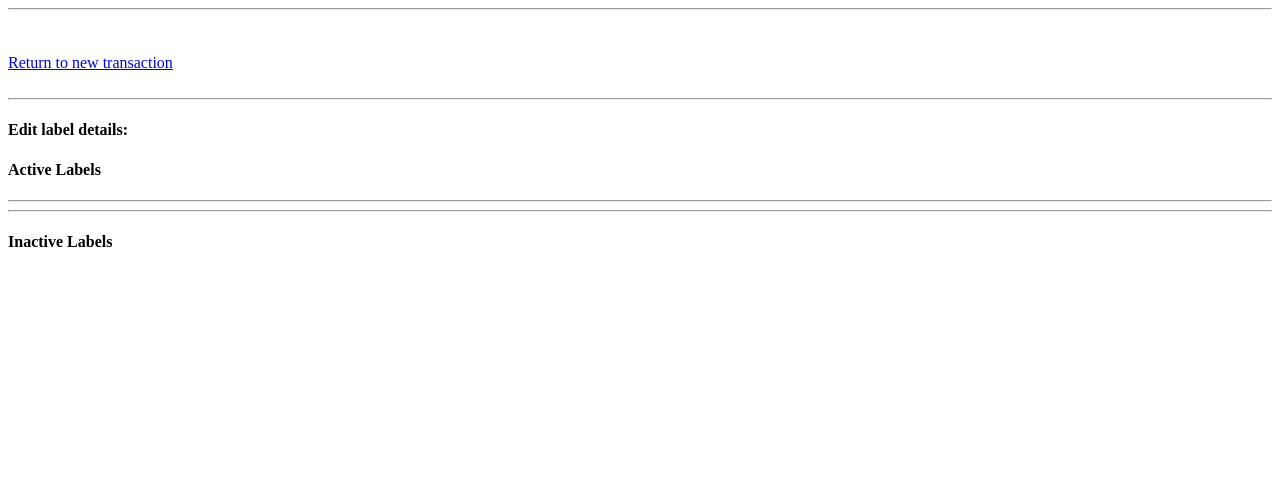
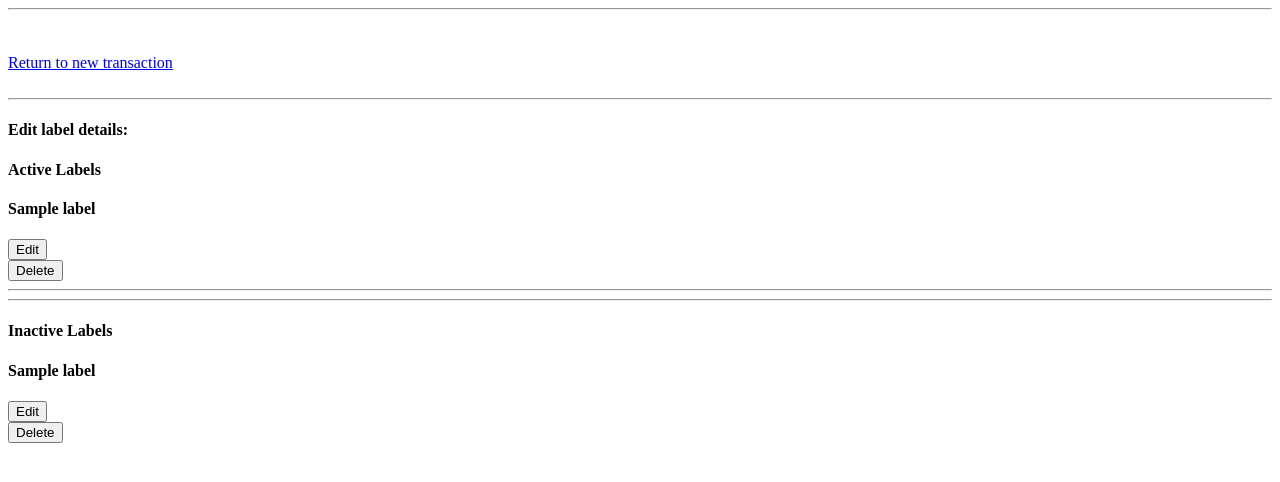
Before and after one commit to ColetteDufficy/piggy_spend_tracker, a Flask app: page /labels in a window 1280 px wide. Shown: the part 268-750 px from the top of the page. Run offline with Flask 2, Linux system fonts and the light colour scheme; a database or web service that is not in the repository returns one stand-in record (values such as "Sample title"); some libraries are stand-ins or nearby versions.

Commit message:
active/deactive fully functional

```diff
--- a/controllers/labels_controller.py
+++ b/controllers/labels_controller.py
@@ -23,7 +23,9 @@ labels_blueprint = Blueprint("labels", __name__)
 @labels_blueprint.route("/labels")
 def labels():
     labels = label_repository.select_all_alphabetically() #the way to access the DB is via the retailer_respository
-    return render_template("labels/index.html", all_labels = labels)
+    labels_active = label_repository.select_all_alphabetically_and_active() #the way to access the DB is via the retailer_respository
+    labels_inactive = label_repository.select_all_alphabetically_and_inactive() #the way to access the DB is via the retailer_respository
+    return render_template("labels/index.html", all_labels = labels, labels_active=labels_active, labels_inactive=labels_inactive)
 
 
 # CREATE
--- a/controllers/transactions_controller.py
+++ b/controllers/transactions_controller.py
@@ -36,7 +36,8 @@ def transactions():
     retailers = retailer_repository.select_all_alphabetically()
     retailers_active = retailer_repository.select_all_alphabetically_and_active()
     labels = label_repository.select_all_alphabetically()
-    return render_template("transactions/index.html", all_transactions=transactions, all_retailers=retailers, retailers_active=retailers_active, all_labels=labels, total=total)
+    labels_active = label_repository.select_all_alphabetically_and_active()
+    return render_template("transactions/index.html", all_transactions=transactions, all_retailers=retailers, retailers_active=retailers_active, all_labels=labels, labels_active=labels_active, total=total)
 
 
 # # NEW
--- a/repositories/label_repository.py
+++ b/repositories/label_repository.py
@@ -44,6 +44,40 @@ def select_all_alphabetically():
     labels = [] #the user cant see or acces the DB directly, so we first need to generate a new list to add ALL labels to it.
 
     sql = "SELECT * FROM labels ORDER BY name"
+    results = run_sql(sql)
+
+    for row in results:
+        label = Label(
+            row['name'], #these are taken from the sql table headers, as opposed to the class constructor names
+            row['active'],
+            row['id'])
+        labels.append(label)
+    return labels
+
+
+
+#SELECT_ALL_ALPHABETICALLY_AND_ACTIVE
+def select_all_alphabetically_and_active():
+    labels = [] #the user cant see or acces the DB directly, so we first need to generate a new list to add ALL labels to it.
+
+    sql = "SELECT * FROM labels WHERE active=True ORDER BY name" #i only want ACTIVE=TRUE labels
+    results = run_sql(sql)
+
+    for row in results:
+        label = Label(
+            row['name'], #these are taken from the sql table headers, as opposed to the class constructor names
+            row['active'],
+            row['id'])
+        labels.append(label)
+    return labels
+
+
+
+#SELECT_ALL_ALPHABETICALLY_AND_ACTIVE
+def select_all_alphabetically_and_inactive():
+    labels = [] #the user cant see or acces the DB directly, so we first need to generate a new list to add ALL labels to it.
+
+    sql = "SELECT * FROM labels WHERE active=False ORDER BY name" #i only want ACTIVE=TRUE labels
     results = run_sql(sql)
 
     for row in results:
--- a/templates/labels/index.html
+++ b/templates/labels/index.html
@@ -24,8 +24,7 @@
 <div class="list_of_all">
 
     <h4>Active Labels</h4>
-        {% for label in all_labels %}
-            {% if label.active == True %}
+        {% for label in labels_active %}
             <h4>{{label.name}} </h4>
                 <form action="/labels/{{label.id}}/edit" method="GET">
                 <input type="submit" value="Edit">
@@ -33,14 +32,12 @@
                 <form action="/labels/{{ label.id }}/delete" method="POST">
                 <input type="submit" value="Delete">
                 </form>
-            {% endif %}
         {% endfor %}
 
         <hr>
         <hr>
     <h4>Inactive Labels </h4>
-        {% for label in all_labels %}
-            {% if label.active == False %}
+        {% for label in labels_inactive %}
                 <h4>{{ label.name }}</h4>
                 <form action="/labels/{{ label.id }}/edit" method="GET">
                 <input type="submit" value="Edit">
@@ -48,7 +45,6 @@
                 <form action="/labels/{{ label.id }}/delete" method="POST">
                 <input type="submit" value="Delete">
                 </form>
-            {% endif %}
         {% endfor %}
 
 </div>
--- a/templates/transactions/index.html
+++ b/templates/transactions/index.html
@@ -22,7 +22,7 @@
     <label for="label">Label name:</label>
     <br>
     <select id="label" name="label_id">
-      {% for label in all_labels %}
+      {% for label in labels_active %}
         <option value="{{ label.id }}">{{ label.name }}</option>
       {% endfor %}
     </select>
@@ -67,9 +67,9 @@
         <p>{{ transaction.retailer.name }}</p>
         <p>{{ transaction.label.name }}</p>
         <p>£{{ transaction.value }}</p>
-        <form action="/transactions/{{transaction.id}}/edit" method="GET">
+        <!-- <form action="/transactions/&&transaction.id/edit&&" method="GET">
           <input type="submit" value="Edit">
-        </form>
+        </form>     -->
         <form action="/transactions/{{transaction.id}}/delete" method="POST">
             <input type="submit" value="Delete">
         </form>
```
